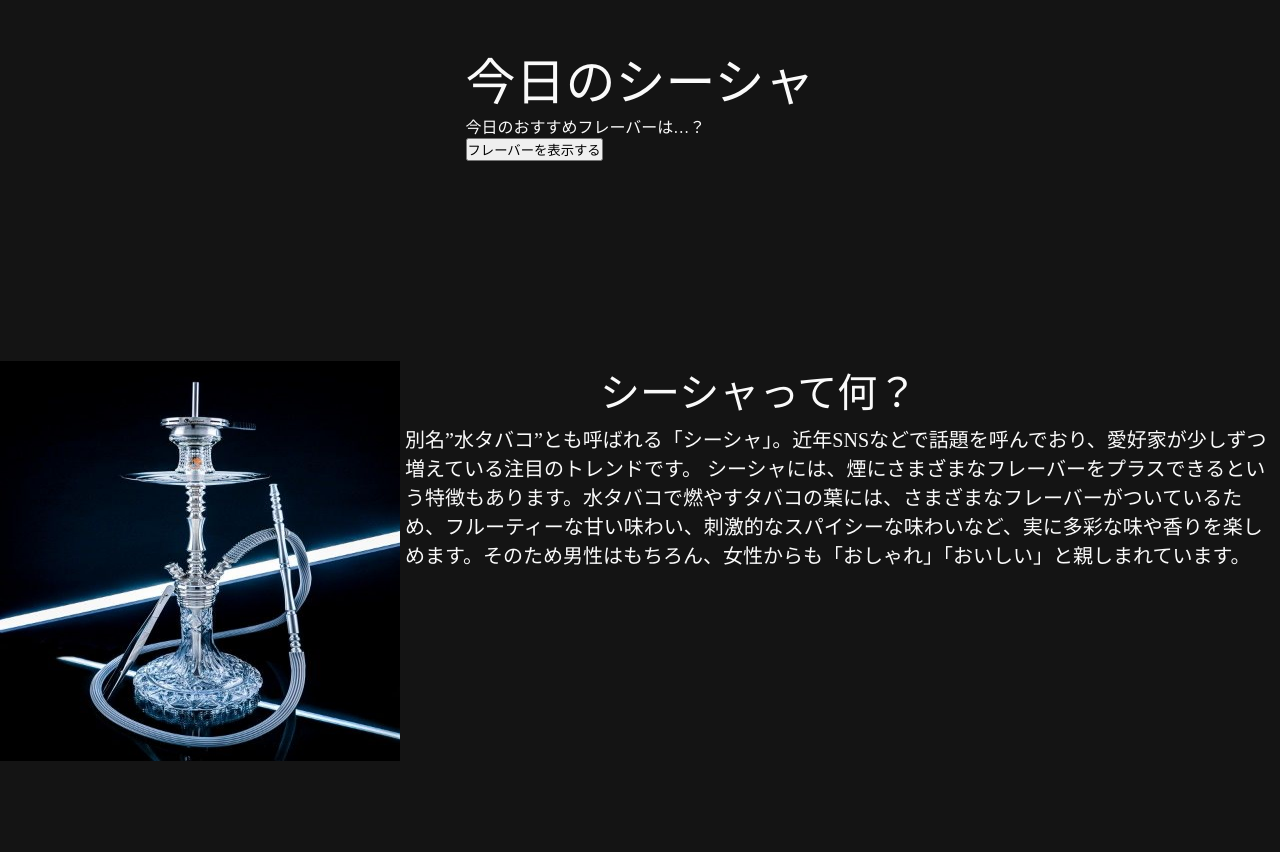
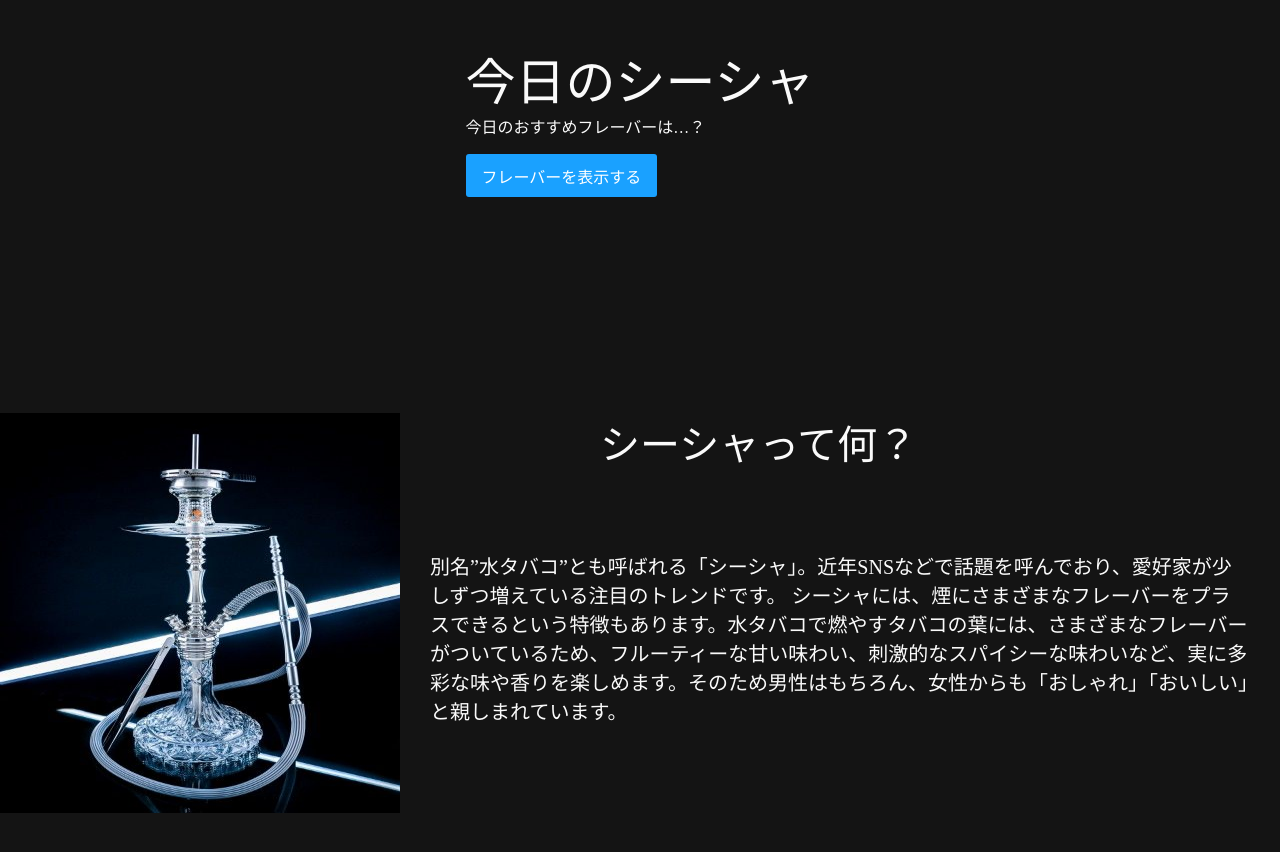
Before and after one commit to webex16-team-1/team-original-app, a Vue app: page / in a window 1280 px wide. Shown: the part 1040-1892 px from the top of the page. Built offline with nearby package versions, Linux system fonts and the light colour scheme.

Commit message:
デザイン完成

```diff
--- a/src/components/Show.vue
+++ b/src/components/Show.vue
@@ -3,16 +3,18 @@
     <div id="today-titile-box">
       <p id="today-title">今日のシーシャ</p>
       <p>今日のおすすめフレーバーは…？</p>
-      <button @click="startRandom">フレーバーを表示する</button>
-      <p v-if="result">{{ result }}です！</p>
+      <button @click="startRandom" id="flavor-button">
+        フレーバーを表示する
+      </button>
+      <p v-if="result" id="result-text">{{ result }}です！</p>
     </div>
     <div id="today-image-box">
       <img class="img" v-if="result" :src="resultImagePath" />
     </div>
     <div v-if="result" id="today-text-box">
       <p id="today-text">{{ resultExplanation }}です！</p>
-      <a :href="resultLink">フレーバーを購入する</a><br />
-      <a href="./tweet">フレーバの評価をみる</a>
+      <a :href="resultLink" class="today-text2">→フレーバーを購入する</a><br />
+      <a href="./tweet" class="today-text2">→フレーバの評価をみる</a>
     </div>
   </div>
 </template>
@@ -84,12 +86,45 @@ export default {
   font-size: 50px;
   color: #fafafa;
 }
+#result-text {
+  font-size: 30px;
+}
+button#flavor-button {
+  /* ブラウザ特有のスタイルを無効に */
+  -moz-appearance: none;
+  -webkit-appearance: none;
+  appearance: none;
+
+  /* 整える */
+  margin: 1em 0; /* 前後の隙間 */
+  padding: 0.6em 1em; /* 塗りの余白 */
+  font-size: 1em; /* フォントサイズ */
+  background-color: #1aa1ff; /* 背景色 */
+  color: #fff; /* テキストカラー */
+  cursor: pointer; /* カーソルを指マークに */
+  border-radius: 3px; /* 角の丸み */
+  border: 0; /* 枠線を消す */
+  transition: 0.3s; /* ホバーの変化を滑らかに */
+}
+
+/* ホバー時（カーソルをのせた時）の見た目 */
+button#flavor-button:hover {
+  background-color: #064fda; /* 背景色 */
+}
 .img {
   width: 700px;
   height: 500px;
 }
+#today-text-box {
+  width: 700px;
+}
 #today-text {
-  font-size: 20px;
+  padding-top: 20px;
+  font-size: 30px;
   color: #fafafa;
 }
+.today-text2 {
+  padding-top: 20px;
+  font-size: 20px;
+}
 </style>
--- a/src/views/HomeView.vue
+++ b/src/views/HomeView.vue
@@ -95,7 +95,7 @@ p {
   text-decoration: none;
 }
 #first-block {
-  height: 4000px;
+  height: 3300px;
   width: 100%;
   /* background-color: #1a1a1a; */
   background-color: rgba(0, 0, 0, 0.921);
@@ -153,7 +153,6 @@ p {
   padding-left: 30px;
   font-size: 20px;
   color: #fafafa;
-  padding: 5px;
 }
 #flavor-box {
   padding-top: 200px;
```
